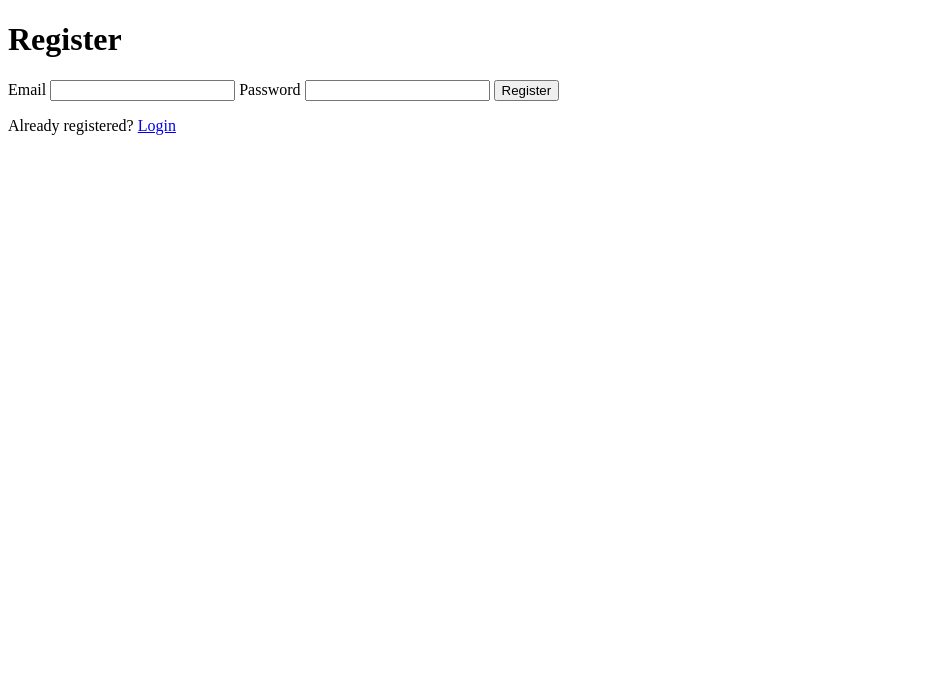
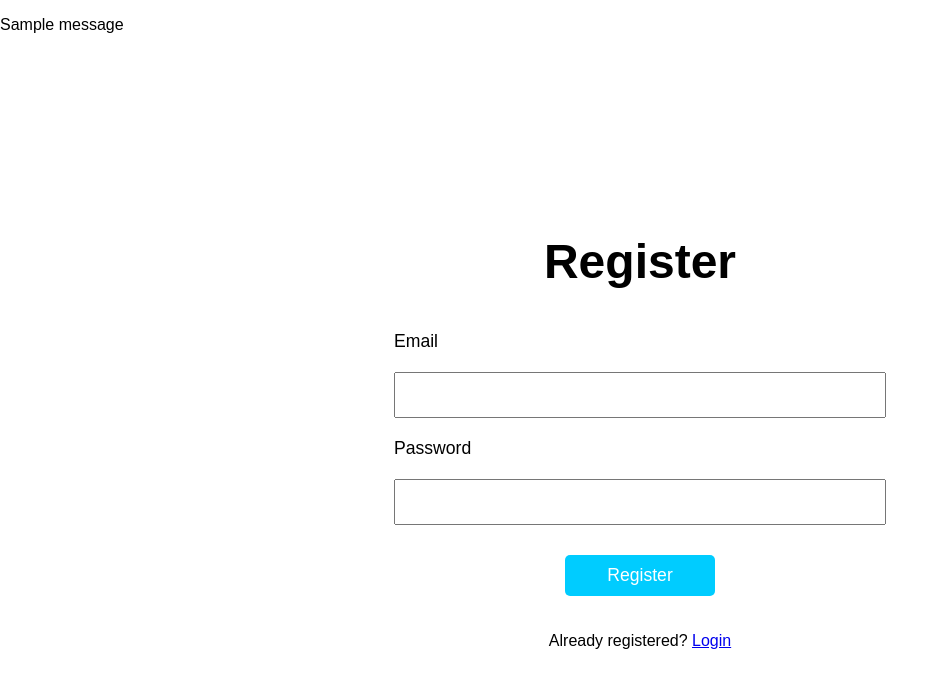
Before and after one commit to sedexdev/scramble-api-frontend, a Flask app: page /register in a window 1280 px wide. Shown: the top 688 px of the page, without its empty margins (0-949 px from the left). Run offline with Flask 2, Linux system fonts and the light colour scheme; one stand-in notice (Sample message) is shown.

Commit message:
create basic forms and views

```diff
--- a/app.py
+++ b/app.py
@@ -3,6 +3,7 @@ from core.views import core_blueprint
 from users.views import user_blueprint
 
 app = Flask(__name__)
+app.config['SECRET_KEY'] = 'temp_key'
 
 app.register_blueprint(core_blueprint)
 app.register_blueprint(user_blueprint)
--- a/requirements.txt
+++ b/requirements.txt
@@ -1,6 +1,8 @@
 certifi==2020.12.5
 chardet==4.0.0
 click==7.1.2
+dnspython==2.1.0
+email-validator==1.1.2
 Flask==1.1.2
 Flask-Login==0.5.0
 Flask-WTF==0.14.3
--- a/static/main.css
+++ b/static/main.css
@@ -0,0 +1,68 @@
+/* Core styles */
+html, body {
+    margin: 0;
+    padding: 0;
+    font-family: Arial, Helvetica, sans-serif;
+}
+.main-container {
+    width: 80%;
+    margin: auto;
+}
+
+/* Flashed messages */
+.message,
+.warning {
+    position: absolute;
+    top: 30px;
+    right: 30px;
+    color: #fff;
+    font-weight: bold;
+    font-size: 1.4rem;
+    padding: 50px;
+}
+.message {
+    background-color: chartreuse;
+}
+.warning {
+    background-color: red;
+}
+
+/* User forms */
+.form-container {
+    text-align: center;
+    margin-top: 200px;
+}
+.form {
+    width: 50%;
+    display: flex;
+    flex-direction: column;
+    margin: auto;
+}
+.form-heading {
+    font-size: 3rem;
+}
+.form-label {
+    text-align: left;
+    font-size: 1.1rem;
+    margin: 10px;
+}
+.form-input {
+    height: 40px;
+    font-size: 1.1rem;
+    padding-left: 5px;
+    margin: 10px;
+}
+.submit-btn {
+    width: 150px;
+    color: #fff;
+    background-color: rgb(0, 204, 255);
+    border: none;
+    border-radius: 5px;
+    font-size: 1.1rem;
+    padding: 10px;
+    margin: 20px auto;
+    cursor: pointer;
+}
+.submit-btn:hover {
+    background-color: rgb(0, 100, 139);
+}
--- a/templates/base.html
+++ b/templates/base.html
@@ -9,9 +9,17 @@
         <link rel="stylesheet" href="{{url_for('static', filename='main.css')}}">
     </head>
     <body>
-        {% block body %}
+        {% with messages = get_flashed_messages(with_categories=true) %}
+            {% for category, message in messages %}
+                <div class="flash-container">
+                    <p class="{{category}}">{{message}}</p>
+                </div>
+            {% endfor %}
+        {% endwith %}
 
-        {% endblock %}
+        <main class="main-container">
+            {% block body %} {% endblock %}
+        </main>
         <script src="{{url_for('static', filename='main.js')}}"></script>
     </body>
 </html>
```
